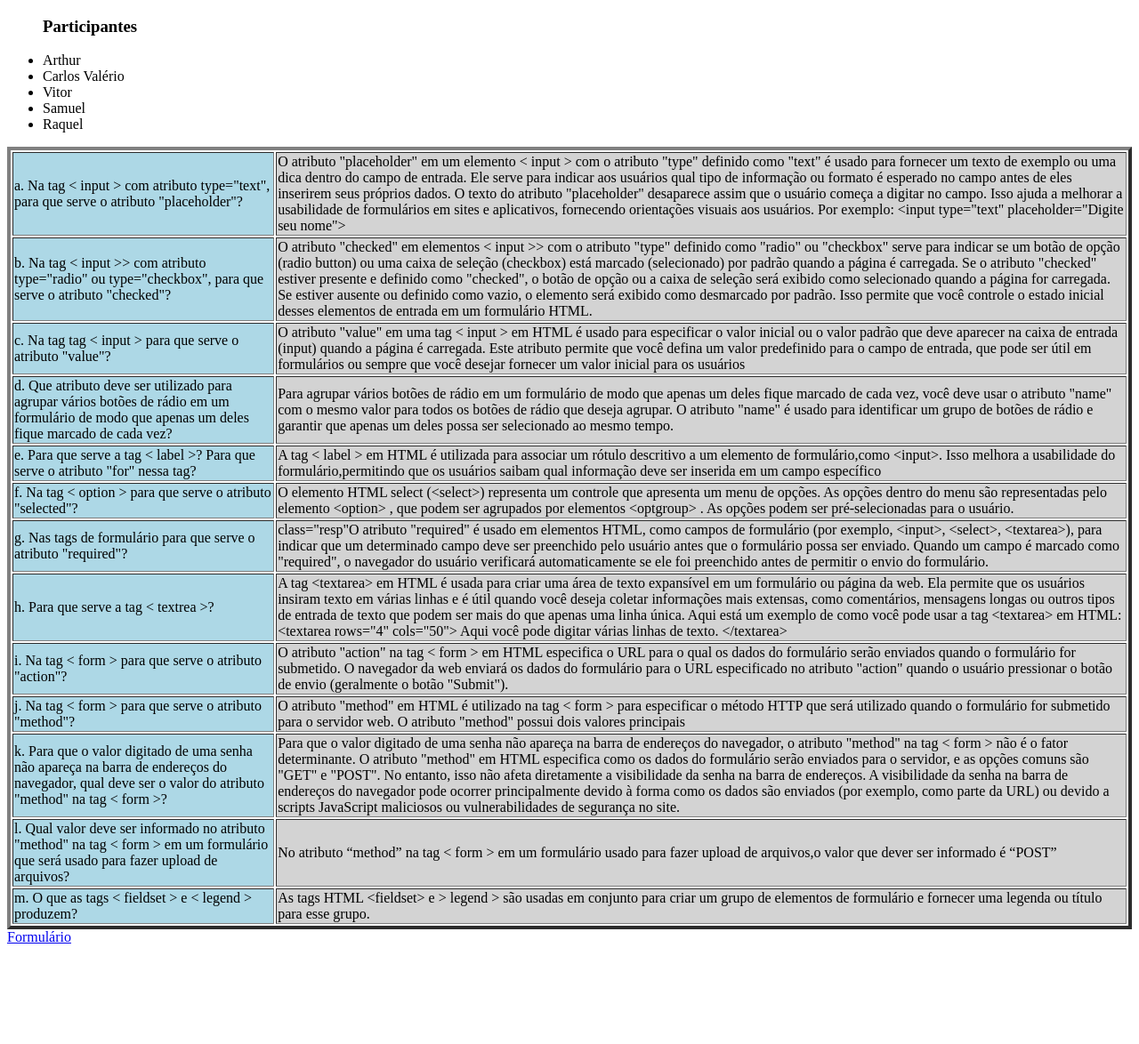
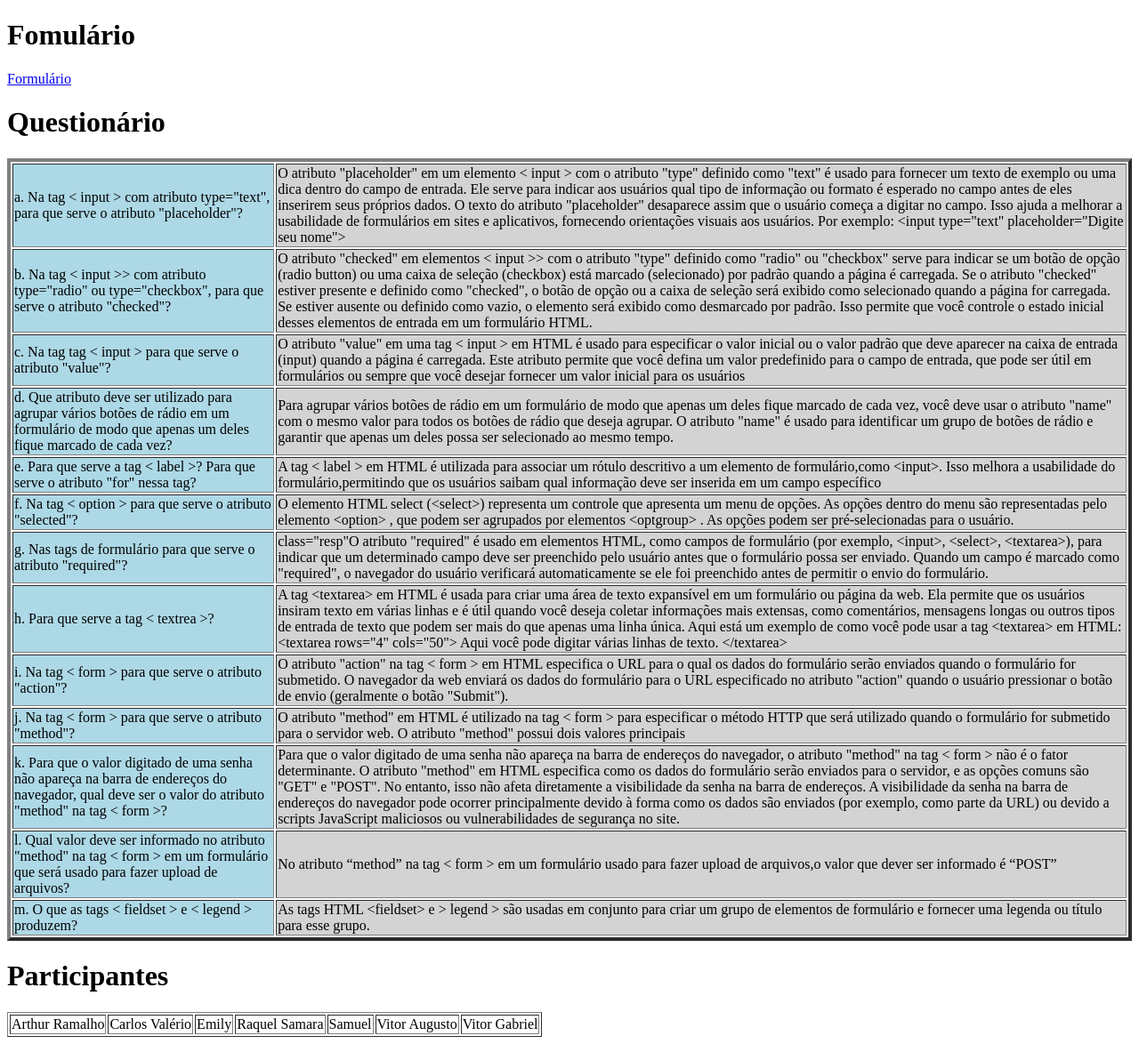
Before and after one commit to araquelsamara/formulario, a plain HTML site: page index.html in a window 1280 px wide. Shown: the whole page at 89% size. Before the commit the page ends 1071 px from the top, so only its background shows below. Drawn offline with Linux system fonts and the light colour scheme.

Commit message:
Update index.html

```diff
--- a/index.html
+++ b/index.html
@@ -11,7 +11,8 @@
         .td {
             background-color: lightblue
         }
-        .resp{
+
+        .resp {
             background-color: lightgrey;
         }
     </style>
@@ -19,14 +20,10 @@
 
 <body>
 
-    <ul>
-        <h3>Participantes</h3>
-        <li>Arthur</li>
-        <li>Carlos Valério</li>
-        <li>Vitor</li>
-        <li>Samuel</li>
-        <li>Raquel</li>
-    </ul>
+    <h1>Fomulário</h1>
+    <a href="formulario.html">Formulário</a>
+
+    <h1>Questionário</h1>
 
     <table border="4">
 
@@ -34,7 +31,8 @@
             <td class="td">a. Na tag &lt; input &gt; com atributo type="text", para que serve o atributo "placeholder"?
 
             </td>
-            <td class="resp"> O atributo "placeholder" em um elemento &lt; input &gt; com o atributo "type" definido como "text" é
+            <td class="resp"> O atributo "placeholder" em um elemento &lt; input &gt; com o atributo "type" definido
+                como "text" é
                 usado para fornecer um texto de exemplo ou uma dica dentro do campo de entrada. Ele serve para indicar
                 aos usuários qual tipo de informação ou formato é esperado no campo antes de eles inserirem seus
                 próprios dados. O texto do atributo "placeholder" desaparece assim que o usuário começa a digitar no
@@ -49,7 +47,8 @@
                 atributo "checked"?
 
             </td>
-            <td class="resp">O atributo "checked" em elementos &lt; input &gt;> com o atributo "type" definido como "radio" ou
+            <td class="resp">O atributo "checked" em elementos &lt; input &gt;> com o atributo "type" definido como
+                "radio" ou
                 "checkbox" serve para indicar se um botão de opção (radio button) ou uma caixa de seleção (checkbox)
                 está marcado (selecionado) por padrão quando a página é carregada. Se o atributo "checked" estiver
                 presente e definido como "checked", o botão de opção ou a caixa de seleção será exibido como selecionado
@@ -99,7 +98,8 @@
 
         <tr>
             <td class="td">g. Nas tags de formulário para que serve o atributo "required"?</td>
-            <td class="resp"> class="resp"O atributo "required" é usado em elementos HTML, como campos de formulário (por exemplo,
+            <td class="resp"> class="resp"O atributo "required" é usado em elementos HTML, como campos de formulário
+                (por exemplo,
                 &lt;input&gt;,
                 &lt;select&gt;, &lt;textarea&gt;), para indicar que um determinado campo deve ser preenchido pelo
                 usuário antes que o formulário possa ser enviado. Quando um campo é marcado como "required", o navegador
@@ -133,7 +133,8 @@
 
         <tr>
             <td class="td">j. Na tag &lt; form &gt; para que serve o atributo "method"? </td>
-            <td class="resp">O atributo "method" em HTML é utilizado na tag &lt; form &gt; para especificar o método HTTP que será
+            <td class="resp">O atributo "method" em HTML é utilizado na tag &lt; form &gt; para especificar o método
+                HTTP que será
                 utilizado quando o formulário for submetido para o servidor web. O atributo "method" possui dois valores
                 principais</td>
         </tr>
@@ -141,7 +142,8 @@
         <tr>
             <td class="td">k. Para que o valor digitado de uma senha não apareça na barra de endereços do navegador,
                 qual deve ser o valor do atributo "method" na tag &lt; form &gt;?</td>
-            <td class="resp">Para que o valor digitado de uma senha não apareça na barra de endereços do navegador, o atributo
+            <td class="resp">Para que o valor digitado de uma senha não apareça na barra de endereços do navegador, o
+                atributo
                 "method" na tag &lt; form &gt; não é o fator determinante. O atributo "method" em HTML especifica como
                 os dados do formulário serão enviados para o servidor, e as opções comuns são "GET" e "POST". No
                 entanto, isso não afeta diretamente a visibilidade da senha na barra de endereços.
@@ -156,19 +158,32 @@
             <td class="td">l. Qual valor deve ser informado no atributo "method" na tag &lt; form &gt; em um
                 formulário que será usado para fazer upload de arquivos?
             </td>
-            <td class="resp">No atributo “method” na tag &lt; form &gt; em um formulário usado para fazer upload de arquivos,o valor
+            <td class="resp">No atributo “method” na tag &lt; form &gt; em um formulário usado para fazer upload de
+                arquivos,o valor
                 que dever ser informado é “POST”</td>
 
         </tr>
 
         <tr>
             <td class="td">m. O que as tags &lt; fieldset &gt; e &lt; legend &gt; produzem?</td>
-            <td class="resp">As tags HTML &lt;fieldset> e &gt; legend &gt; são usadas em conjunto para criar um grupo de elementos de
+            <td class="resp">As tags HTML &lt;fieldset> e &gt; legend &gt; são usadas em conjunto para criar um grupo de
+                elementos de
                 formulário e fornecer uma legenda ou título para esse grupo.</td>
         </tr>
     </table>
 
-    <a href="formulario.html">Formulário</a>
+    <h1>Participantes</h1>
+    <table border="1">
+        <tr>
+            <td>Arthur Ramalho</td>
+            <td>Carlos Valério</td>
+            <td>Emily</td>
+            <td>Raquel Samara</td>
+            <td>Samuel</td>
+            <td>Vitor Augusto</td>
+            <td>Vitor Gabriel</td>
+        </tr>
+    </table>
 
 </body>
 
```
